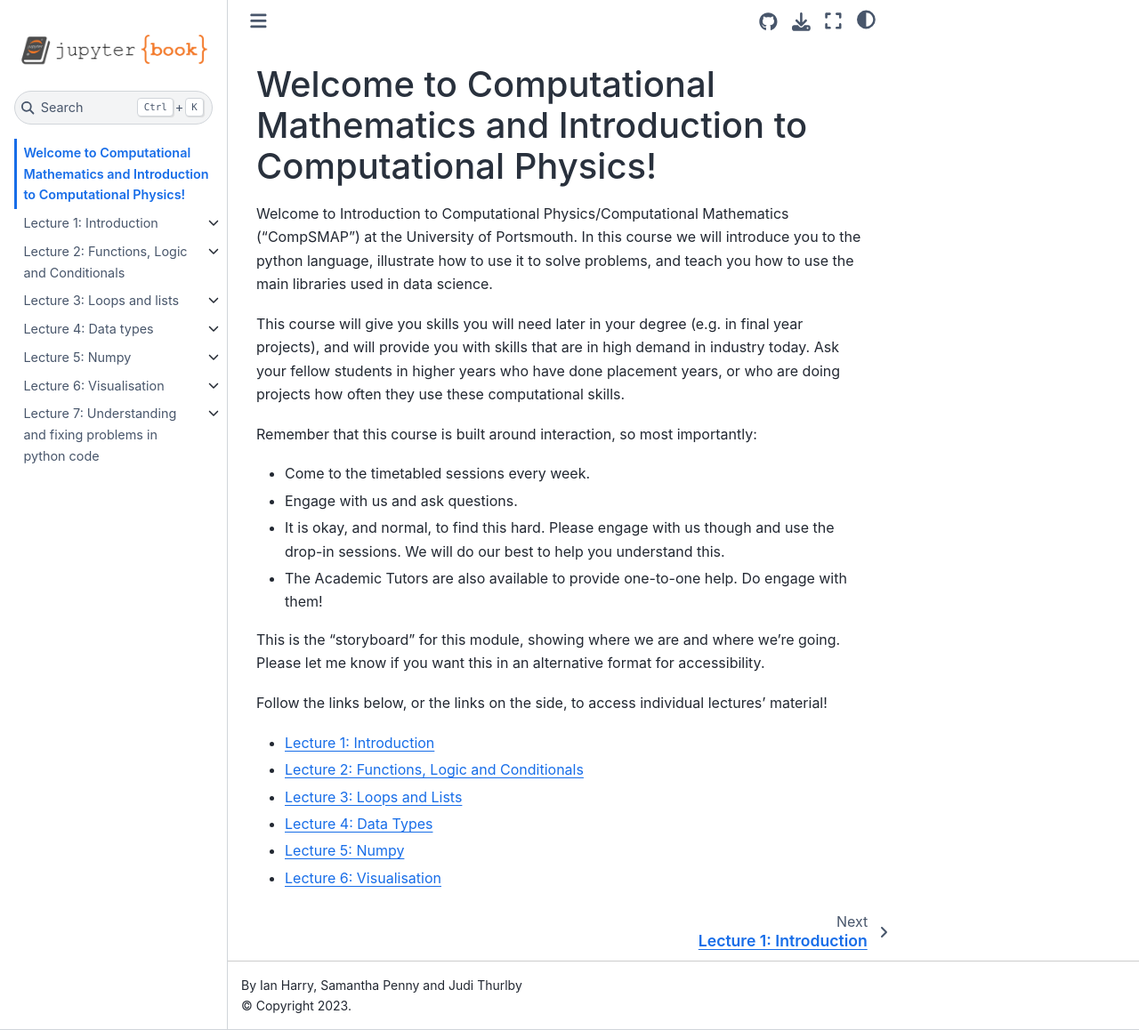
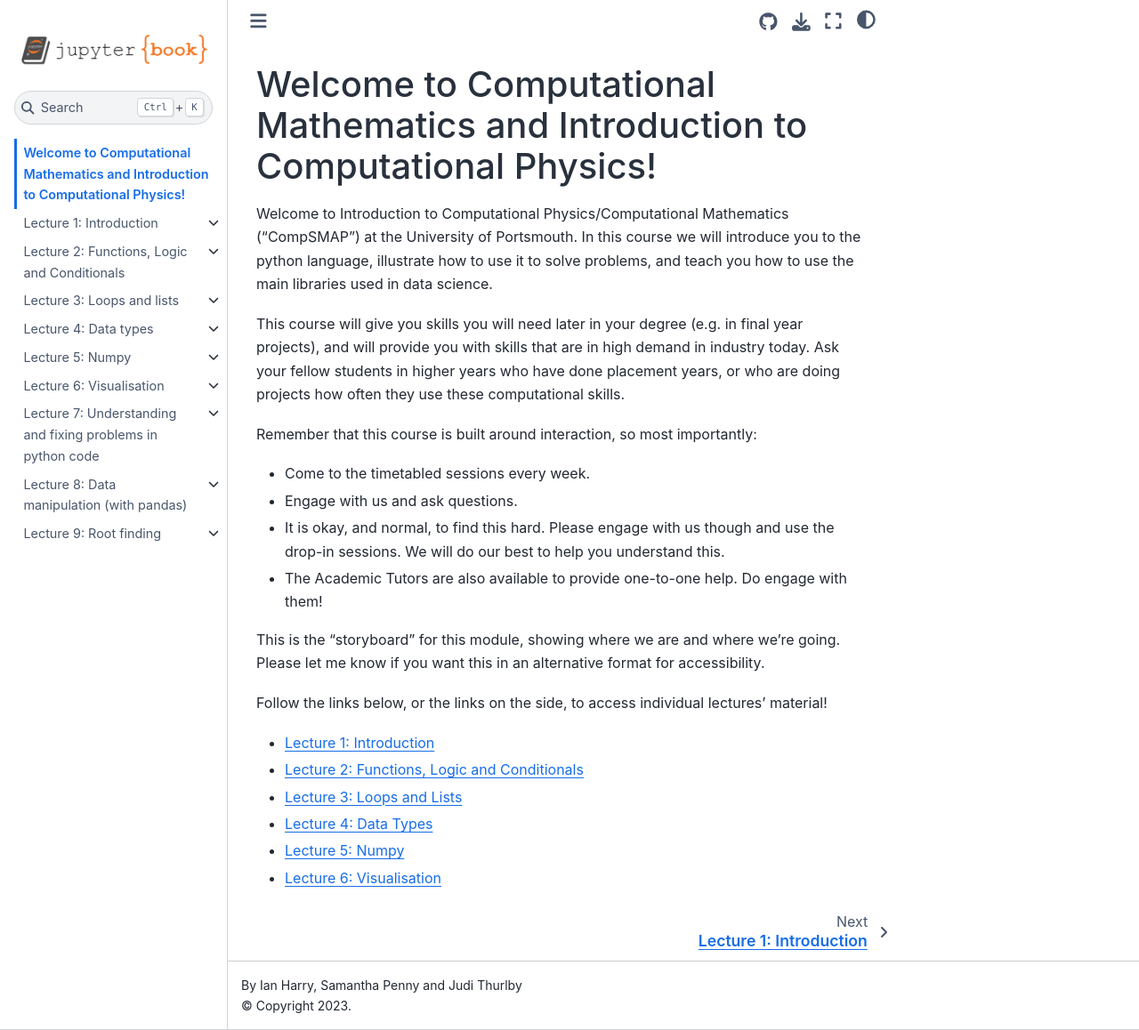
Before and after one commit to icg-gravwaves/M24568_M20741_CompSMAP, a Jupyter Book: the page built from README.md, in a window 1280 px wide and 1158 px high. Shown: the whole window at 89% size. Built offline with Jupyter Book 1.0.4 settings and Sphinx 7.4.7 and the Sphinx Book theme 1.1.4, drawn with Linux system fonts in a browser that asks for light colours; pages that are not in the unit, such as notebooks, are missing from menus; some of the changed lines change nothing that is shown.

Commit message:
Missing things

```diff
--- a/_toc.yml
+++ b/_toc.yml
@@ -117,3 +117,28 @@ chapters:
     - file: lecture_7/Part_6_Exercises_4_to_6.ipynb
     - file: lecture_7/Part_7_Exercises_7_to_9.ipynb
     - file: lecture_7/Part_8_Acknowledgements.ipynb
+- file: lecture_8/overview
+  sections:
+    - file: lecture_8/Part00_Week_8_into.ipynb
+    - file: lecture_8/Part00_Week_8_into_solved.ipynb
+    - file: lecture_8/Part01_week8_data_frames.ipynb
+    - file: lecture_8/Part01_week8_data_frames_solutions.ipynb
+    - file: lecture_8/Part02_week8_viewing_data.ipynb
+    - file: lecture_8/Part02_week8_viewing_data_solved.ipynb
+    - file: lecture_8/Part03_week8_selecting_elements.ipynb
+    - file: lecture_8/Part03_week8_selecting_elements_solutions.ipynb
+    - file: lecture_8/Part04_week8_more_operations.ipynb
+    - file: lecture_8/Part04_week8_more_operations_solutions.ipynb
+    - file: lecture_8/Part05_week8_grouping.ipynb
+    - file: lecture_8/Part05_week8_grouping_solutions.ipynb
+    - file: lecture_8/Part06_week8_importing_files.ipynb
+    - file: lecture_8/Part06_week8_importing_files_solutions.ipynb
+    - file: lecture_8/Part07_week8_summary_exercises.ipynb
+    - file: lecture_8/Part07_week8_summary_exercises_solutions.ipynb
+- file: lecture_9/overview
+  sections:
+    - file: lecture_9/Part_1_Introduction.ipynb
+    - file: lecture_9/Part_2_Continuous_Functions.ipynb
+    - file: lecture_9/Part_3_Bolzanos_Theorem.ipynb
+    - file: lecture_9/Part_4_Bisection_Method.ipynb
+    - file: lecture_9/Part_5_Newtons_Method.ipynb
```
Also changed, not shown: 9 other files.
